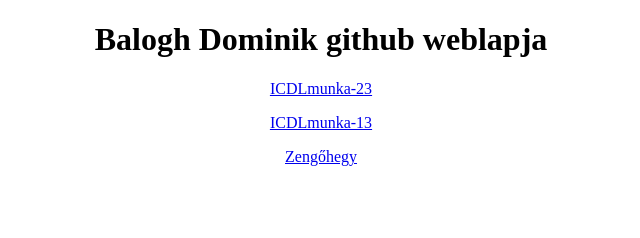
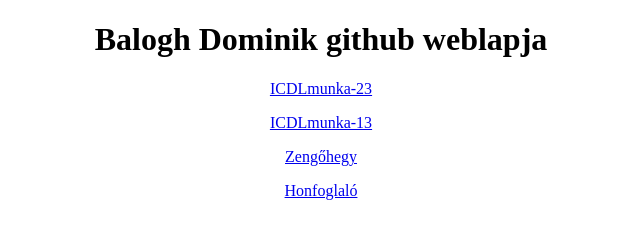
Before and after one commit to BDominik123/BDominik123.github.io, a plain HTML site: page index.html in a window 1280 px wide. Shown: the whole page, without its empty margins (319-959 px from the left). Drawn offline with Linux system fonts and the light colour scheme.

Commit message:
Add files via upload

```diff
--- a/index.html
+++ b/index.html
@@ -17,7 +17,7 @@
 
     <p><a href="https://bdominik123.github.io/Zeng%C5%91hegy/index.html">Zengőhegy</a></p>
 
-    <p><a href="https://bdominik123.github.io/honfoglalo/index.html"></a></p>
+    <p><a href="https://bdominik123.github.io/honfoglalo/index.html">Honfoglaló</a></p>
 
 
 </body>
```
